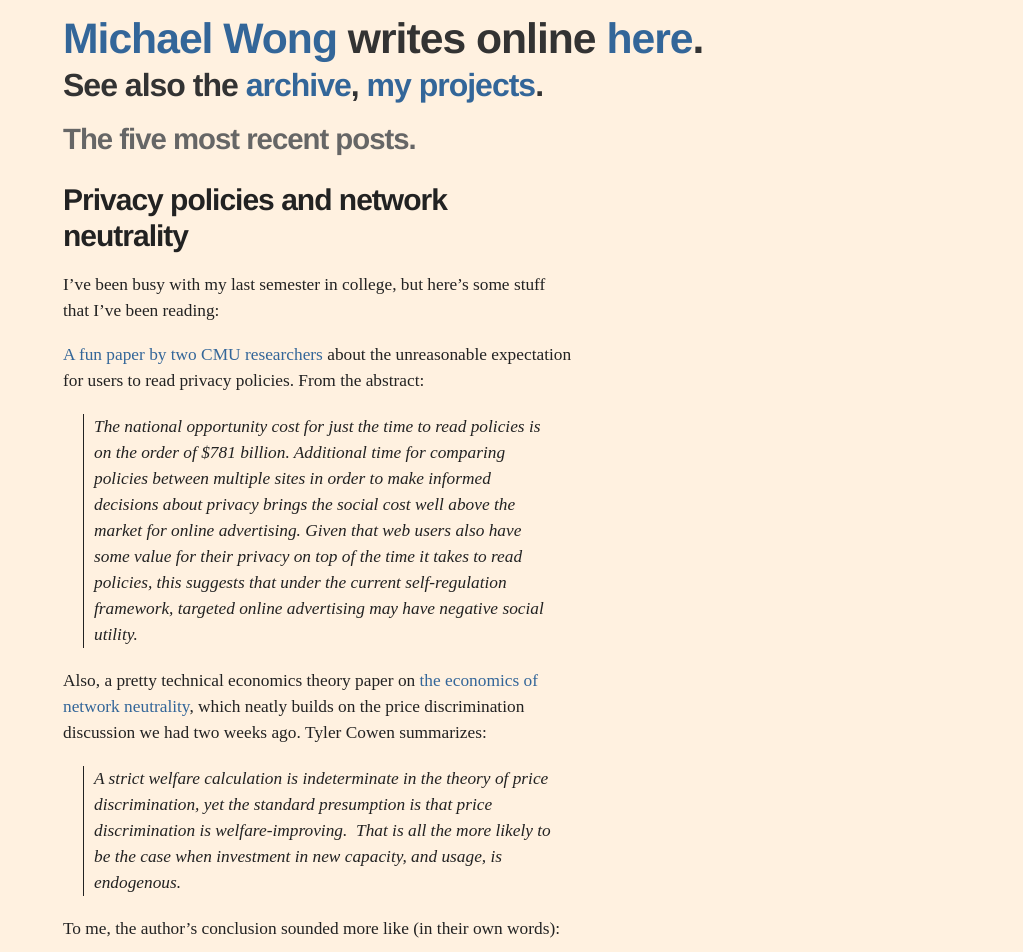
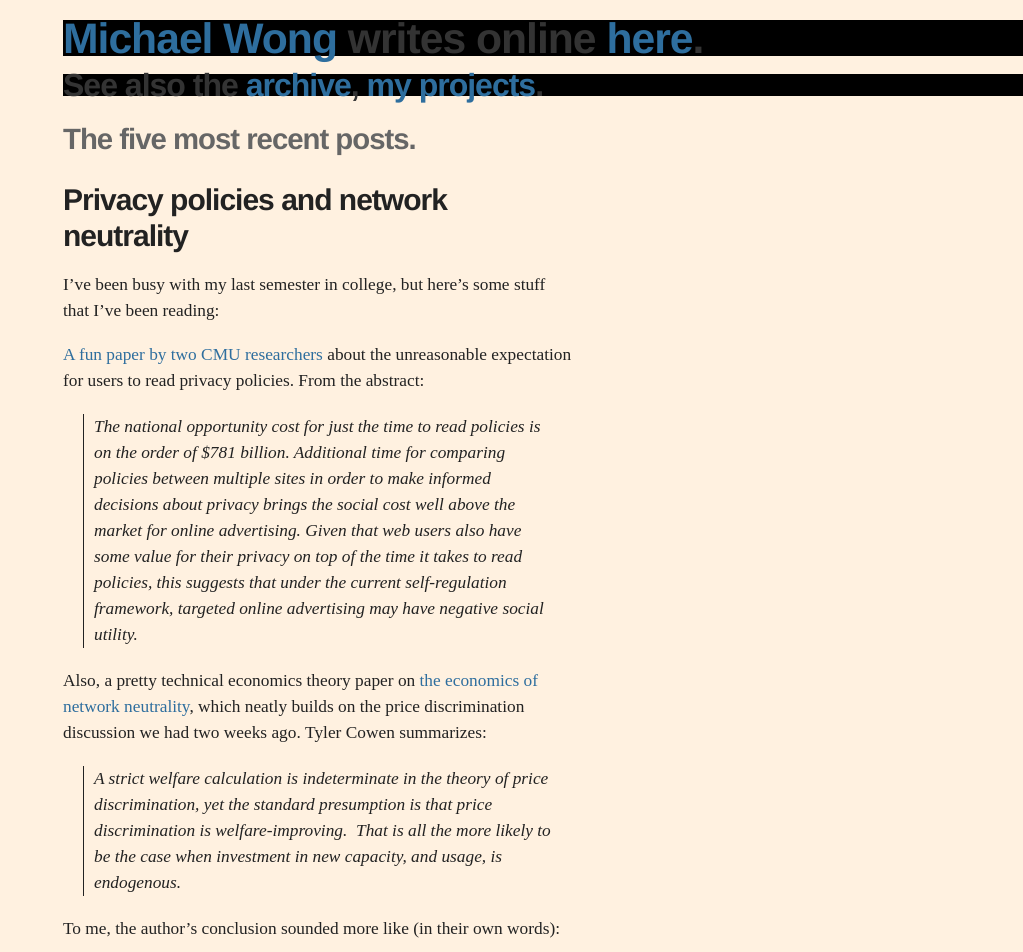
Before and after one commit to mbwong/mbwong.github.com, a Jekyll site: the page built from index.html, in a window 1280 px wide. Shown: the top 952 px of the page, without its empty margins (257-1280 px from the left). Built offline with Jekyll 4.4.1, drawn with Linux system fonts in a browser that asks for light colours.

Commit message:
changed css to black

```diff
--- a/css/screen.css
+++ b/css/screen.css
@@ -13,7 +13,7 @@ body {
 }
 
 a:link {
-  color: #336699;
+  color: #2E6E9E;
   text-decoration: none;
 }
 a:visited {
@@ -21,7 +21,7 @@ a:visited {
   text-decoration: none;
 }
 a:hover {
-  color: #336699;
+  color: #2E6E9E;
   text-decoration: underline;
 }
 
@@ -129,7 +129,7 @@ header, footer, nav, article { display: block; }
   margin-top: 24pt;
 }
 
-#subtitle, #title { color: #333; }
+#subtitle, #title { color: #333; background-color: black; }
 
 #subtitle {
   font-size: 24pt;
```
